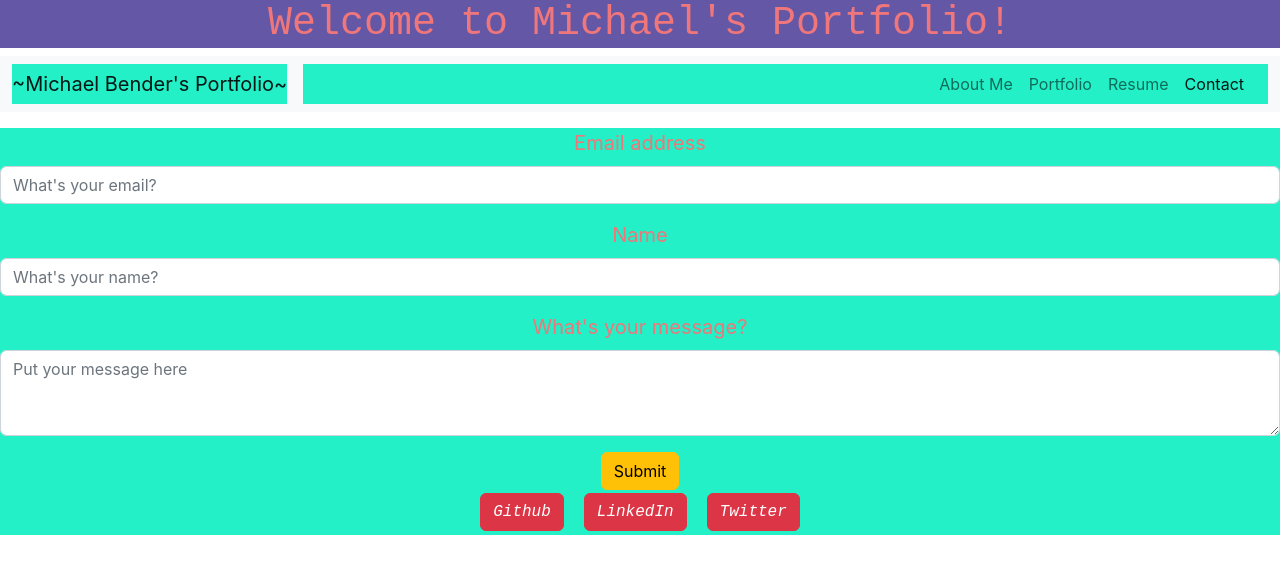
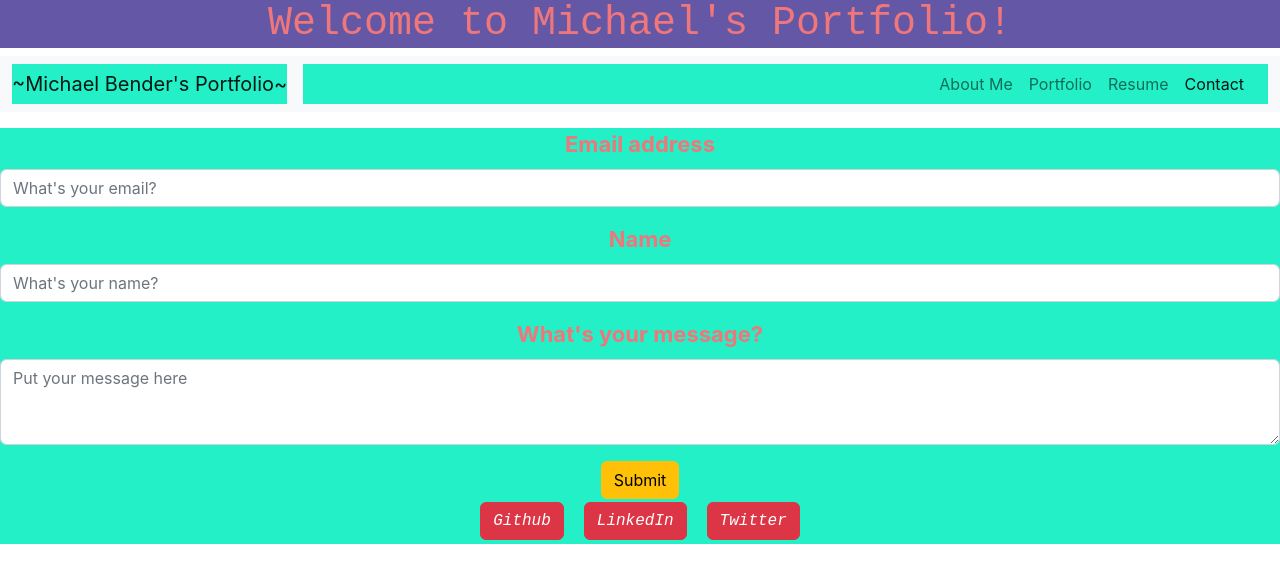
Before and after one commit to PintoDrop/portreact, a React (Create React App) app: page /contact in a window 1280 px wide. Shown: the top 582 px of the page. Built offline with nearby package versions, Linux system fonts and the light colour scheme.

Commit message:
adding a bit more style to contact form

```diff
--- a/src/App.css
+++ b/src/App.css
@@ -167,8 +167,9 @@ h2 {
 .contactForm {
   text-align: center;
   color: #ef767a;
-  font-size: 20px;
+  font-size: 22px;
   background-color: #23f0c7;
+  font-weight: 700;
   /* font-family: "Courier New", Courier, monospace; */
 }
 
```
